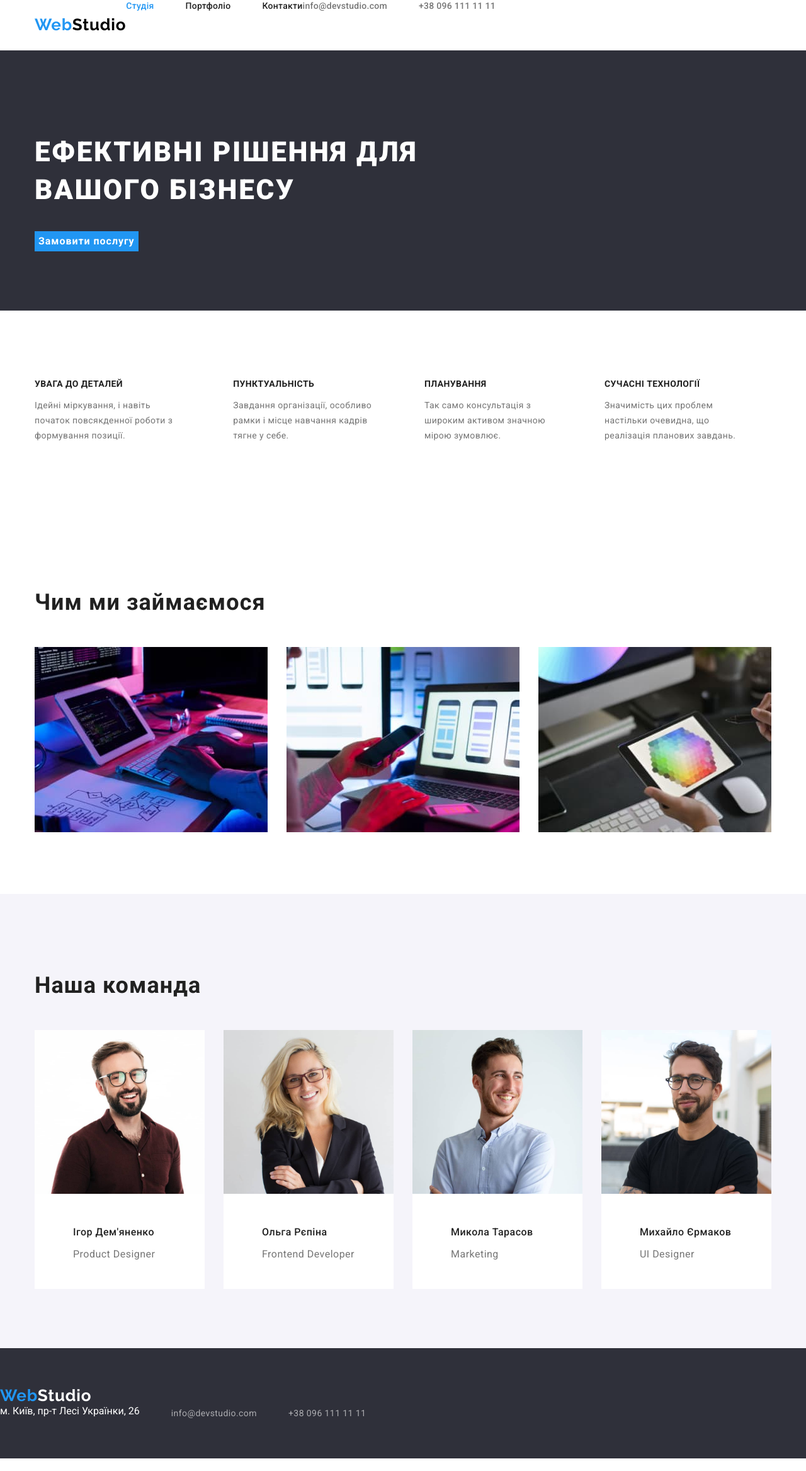
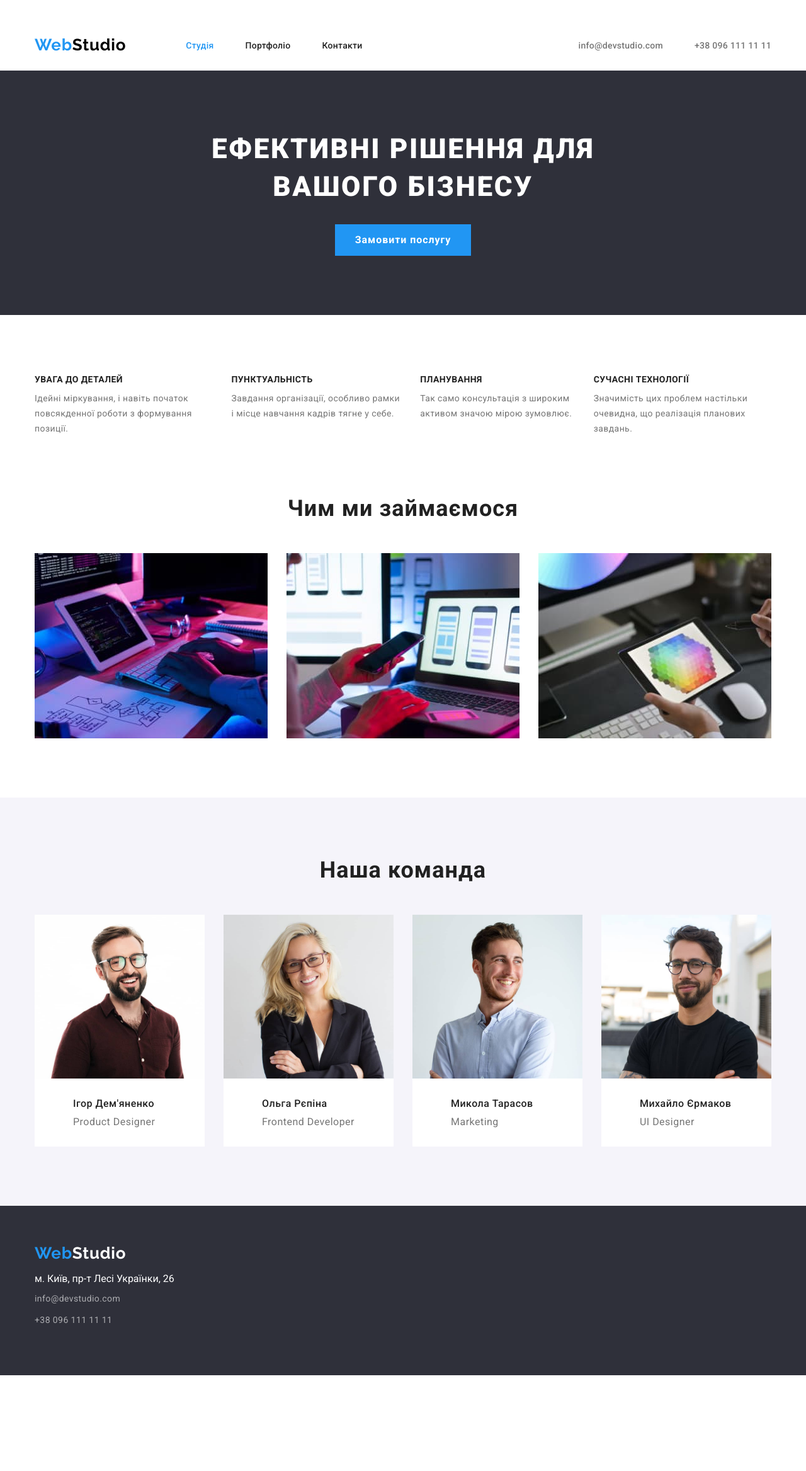
Before and after one commit to MelnykY/goit-markup-hw-02, a plain HTML site: page index.html in a window 1280 px wide. Shown: the whole page at 63% size. After the commit the page ends 2203 px from the top, so only its background shows below. Drawn offline with Linux system fonts and the light colour scheme.

```diff
--- a/css/styles.css
+++ b/css/styles.css
@@ -21,6 +21,8 @@
     --btn-accent-color: #188CE8;
     --btn-active-color: #2196F3;
     --btn-filter-color: #2196F3;
+    /*line color*/
+    --line-color: #ECECEC;
     /*portfolio grid*/
     --items: 3;
     --indent: 30px;
@@ -34,6 +36,17 @@ body {
 }
 
 /* reset */
+
+h1,
+h2,
+h3,
+h4,
+h5,
+h6,
+p {
+    margin: 0;
+}
+
 a {
     text-decoration: none;
 }
@@ -67,11 +80,21 @@ a {
 
 .link {}
 
-.img {}
+.img {
+    display: block;
+}
 
 .section {
     padding-top: 94px;
-    padding-bottom: 94px;
+    /*padding-bottom: 94px;*/
+}
+
+.container {
+    width: 1200px;
+    padding-left: 15px;
+    padding-right: 15px;
+    margin-left: auto;
+    margin-right: auto;
 }
 
 /*header*/
@@ -84,17 +107,9 @@ a {
     color: var(--accent-color);
 }
 
-.container {
-    width: 1200px;
-    padding-left: 15px;
-    padding-right: 15px;
-    margin-left: auto;
-    margin-right: auto;
-}
-
 .header-container {
     display: flex;
-    flex-direction: row;
+    /*flex-direction: row;*/
 }
 
 .header-logo-container {
@@ -102,6 +117,7 @@ a {
     align-items: center;
     padding-top: 24px;
     padding-bottom: 25px;
+    margin-right: 95px;
 }
 
 .logo {
@@ -117,9 +133,22 @@ a {
     color: var(--black-color);
 }
 
-.nav {}
+.header,
+.nav-list-item,
+.link,
+.header-contacts-list-item {
+    display: block;
+    padding-top: 32px;
+}
 
-.nav-list {}
+.nav {
+    margin-right: auto;
+}
+
+.nav-list {
+    display: flex;
+    gap: 50px;
+}
 
 .nav-list .link.current {
     color: var(--accent-color);
@@ -143,11 +172,23 @@ a {
     letter-spacing: 0.02em;
 }
 
+/*header line for portfolio page*/
+
+.line {
+    width: 1600px;
+    height: 0px;
+    left: 0px;
+    top: 80px;
+    border: 1px solid var(--line-color);
+}
+
 .main {}
 
 /*index-page*/
 .hero {
     background-color: var(--banner-bg-color);
+    text-align: center;
+    padding-bottom: 94px;
 }
 
 .hero-heading {
@@ -157,6 +198,9 @@ a {
     font-weight: 900;
     letter-spacing: 0.06em;
     text-transform: uppercase;
+    margin-left: auto;
+    margin-right: auto;
+    margin-bottom: 30px;
 }
 
 .hero-button {
@@ -168,6 +212,10 @@ a {
     font-weight: 700;
     letter-spacing: 0.06em;
     border-style: none;
+    cursor: pointer;
+    padding: 10px 28px;
+    width: 216px;
+    min-height: 50;
 }
 
 .hero-button:active,
@@ -188,6 +236,7 @@ a {
 
 .features-list {
     display: flex;
+    gap: 30px;
 }
 
 .features-list-item {}
@@ -210,11 +259,14 @@ a {
     margin-right: 30px;
 }
 
-.features-list-item:last-child {
+.features-list-item:last-child,
+.features-list-item-description:last-child {
     margin-right: 0;
 }
 
-.work {}
+.work {
+    padding-bottom: 94px;
+}
 
 .work-list {
     display: flex;
@@ -236,6 +288,7 @@ a {
     font-weight: 700;
     letter-spacing: 0.03em;
     margin-bottom: 50px;
+    text-align: center;
 }
 
 .work-list {}
@@ -244,6 +297,7 @@ a {
 
 .team {
     background-color: var(--secondary-bg-color);
+    padding-bottom: 94px;
 }
 
 .team-container {
@@ -261,6 +315,7 @@ a {
     font-weight: 700;
     letter-spacing: 0.03em;
     margin-bottom: 50px;
+    text-align: center;
 }
 
 .team-list {
@@ -298,10 +353,10 @@ a {
 
 .portfolio-buttons-list {
     display: flex;
-    flex-direction: row;
+    /*flex-direction: row;*/
     justify-content: center;
+    gap: 8px;
 }
-
 
 .portfolio-buttons-list-box {
     margin-bottom: 34px;
@@ -321,7 +376,6 @@ a {
     border: 0;
     height: 38px;
     cursor: pointer;
-    margin-right: 8px;
     padding: 6px 22px;
 }
 
@@ -335,6 +389,7 @@ a {
     display: flex;
     flex-wrap: wrap;
     gap: 30px;
+    margin-bottom: 94px;
 }
 
 .portfolio-project {
@@ -385,7 +440,15 @@ a {
 
 .footer-contacts {}
 
-.address-list {}
+.address-list {
+    display: flex;
+    flex-wrap: wrap;
+    flex-direction: column;
+    text-decoration: none;
+    list-style: none;
+    padding-left: 0;
+    gap: 10px;
+}
 
 .address-list-item {
     font-size: 14px;
@@ -393,10 +456,10 @@ a {
     color: var(--address-color);
     letter-spacing: 0.03em;
     font-style: normal;
-    margin-bottom: 10px;
 }
 
 .address-location {
     color: var(--white-color);
     font-style: normal;
+
 }
--- a/index.html
+++ b/index.html
@@ -90,7 +90,7 @@
                             Планування
                         </h3>
                         <p class="features-list-item-description">
-                            Так само консультація з широким активом значною мірою зумовлює.
+                            Так само консультація з широким активом значою мірою зумовлює.
                         </p>
                     </li>
                     <li class="features-list-item">
@@ -184,22 +184,22 @@
         </section>
     </main>
     <footer class="footer">
-        <div class="footer-container">
+        <div class="container footer-container">
             <a lang="en" class="logo" href="./index.html" target="_self" rel="noopener noreferrer">
                 Web<span class="logo-footer">Studio</span>
             </a>
             <address class="footer-contacts">
-                <ul class="address-list list">
+                <ul class="address-list">
                     <li class="">
-                        <a class="address-location link" href="https://goo.gl/maps/aSpXMpWNMVP75BuT6" target="_blank"
+                        <a class="address-location" href="https://goo.gl/maps/aSpXMpWNMVP75BuT6" target="_blank"
                             rel="noopener no referrer"> м.
                             Київ, пр-т Лесі Українки, 26</a>
                     </li>
                     <li class="">
-                        <a class="address-list-item link" href="mailto:info@devstudio.com">info@devstudio.com</a>
+                        <a class="address-list-item" href="mailto:info@devstudio.com">info@devstudio.com</a>
                     </li>
                     <li class="">
-                        <a class="address-list-item link" href="tel:+380961111111">+38 096 111 11 11</a>
+                        <a class="address-list-item" href="tel:+380961111111">+38 096 111 11 11</a>
                     </li>
                 </ul>
             </address>
```
Also changed, not shown: portfolio.html (+14 -5 lines).
